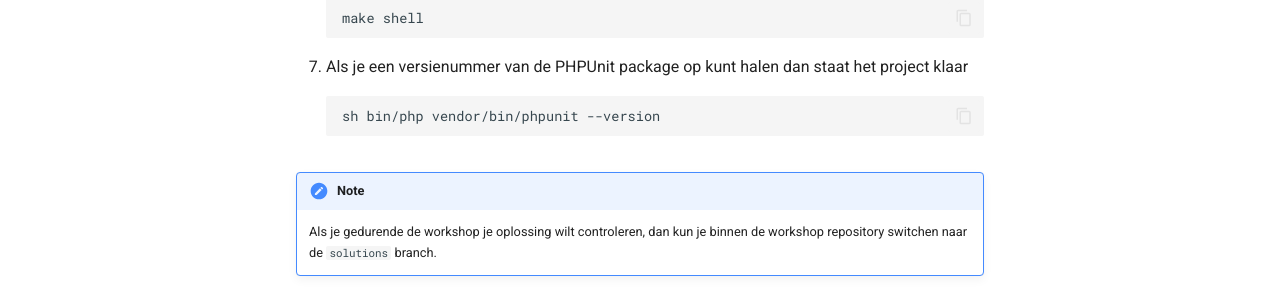
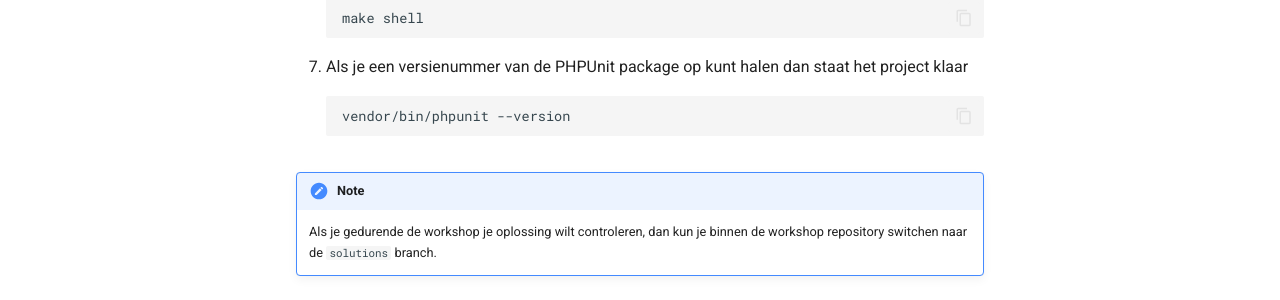
Before and after one commit to wimulkeman/symfony-unit-test-workshop-docs, an MkDocs documentation site: the page built from docs/tabs/Setup/installatie.md, in a window 1280 px wide and 900 px high, scrolled down 905 px. Shown: the part 442-742 px from the top of the window. Built offline with MkDocs 1.6.1 and Material for MkDocs 9.7.7, drawn with Linux system fonts in a browser that asks for light colours; comment, search, counter and statistics services are not loaded.

Commit message:
chore: remove invalid command portion

````diff
--- a/docs/tabs/Setup/installatie.md
+++ b/docs/tabs/Setup/installatie.md
@@ -51,7 +51,7 @@ make shell
 ```
 7. Als je een versienummer van de PHPUnit package op kunt halen dan staat het project klaar
 ```shell
-sh bin/php vendor/bin/phpunit --version
+vendor/bin/phpunit --version
 ```
 
 !!! note
````
